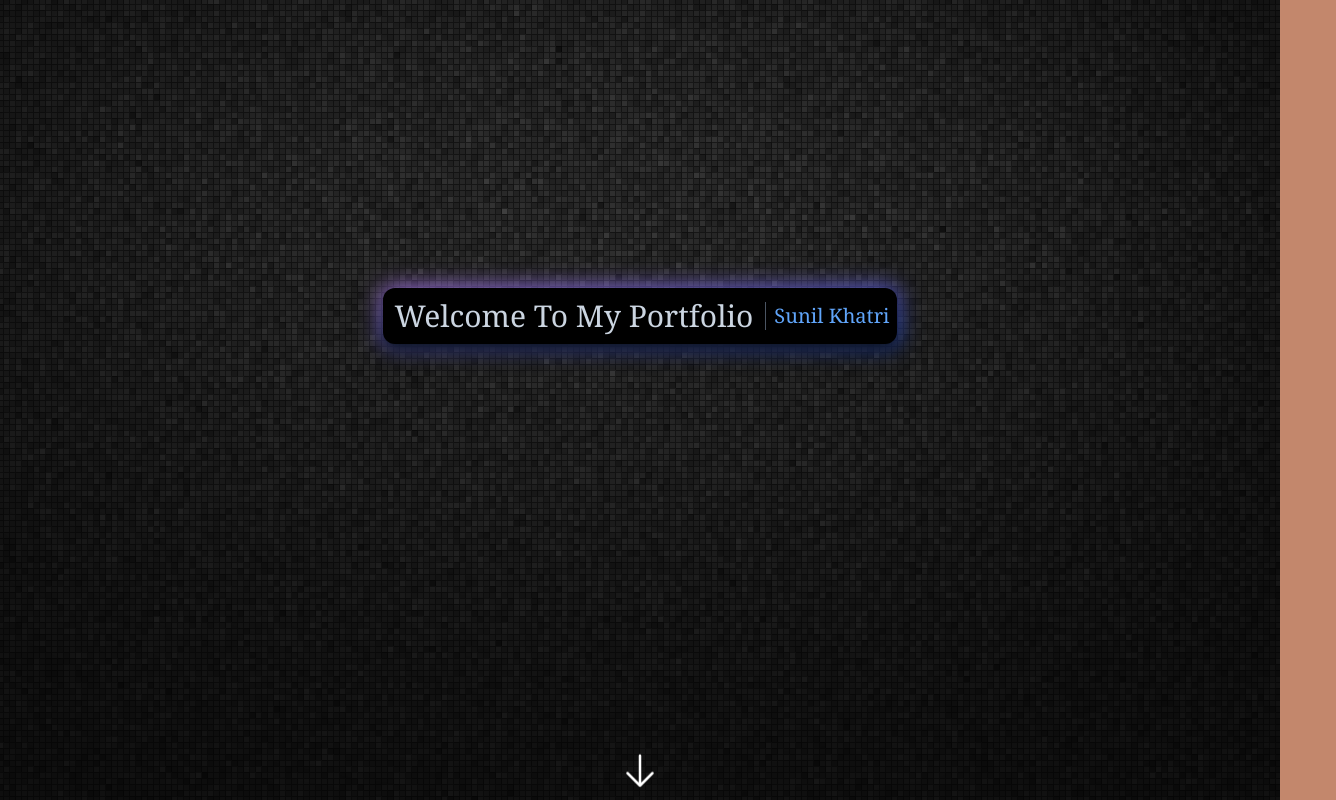
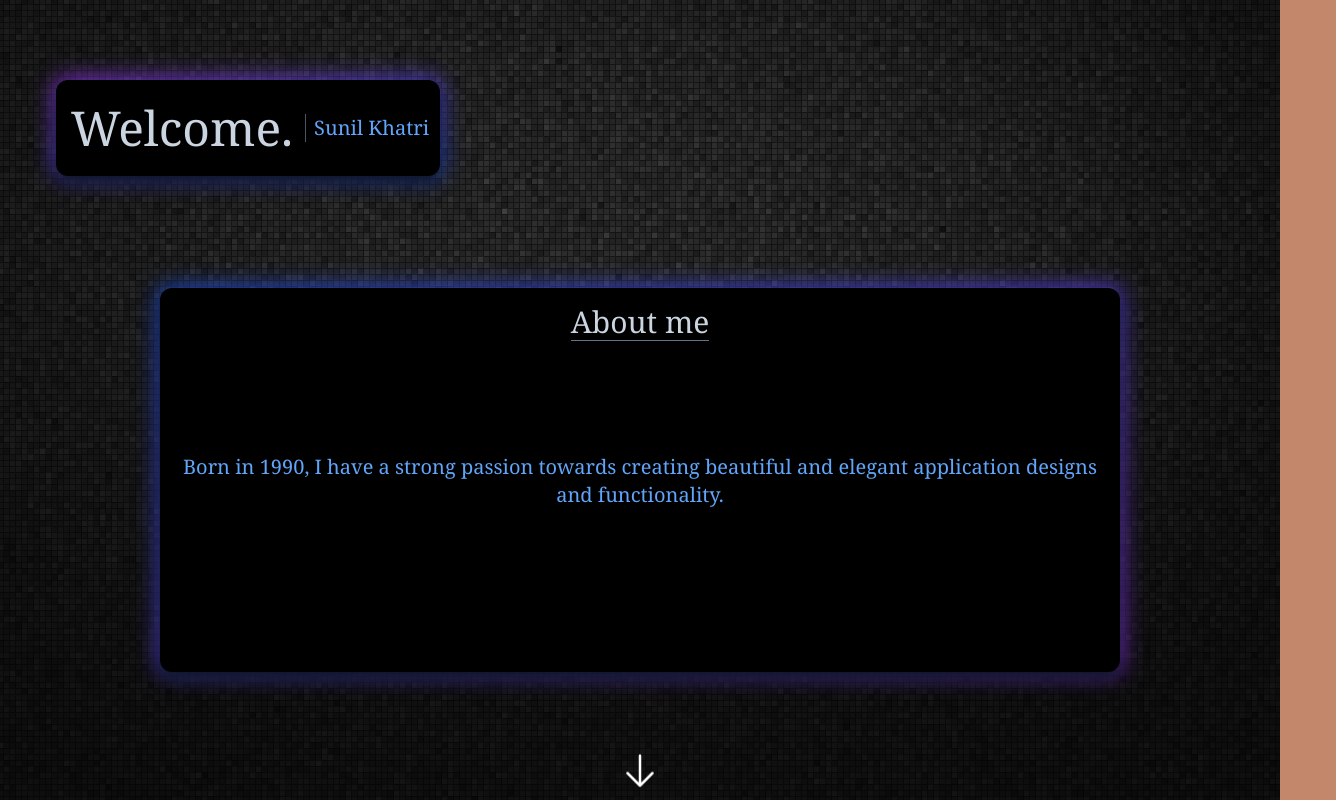
Before and after one commit to NilK15/NilK15.github.io, a React (Create React App) app: page / in a window 1280 px wide. Shown: the top 800 px of the page, 1336 px wide, since content can reach past the window. Built offline with nearby package versions, Linux system fonts and the light colour scheme.

Commit message:
added more tailwindcss and an about me card

```diff
--- a/src/pages/Profile.tsx
+++ b/src/pages/Profile.tsx
@@ -4,30 +4,38 @@ import { ImportsNotUsedAsValues } from "typescript";
 const Profile = () => {
 
     return(
-        <div className="flex h-screen bg-darkest bg-center bg-fixed justify-center ">
-            <div className="flex flex-col relative h-full ">
-                <div className="HoverGroupContainer group mt-72">
-                    <div className="HiBackground absolute h-14 w-full blur-md group-hover:blur-2xl duration-500 bg-gradient-to-br from-purple-400 to-blue-700 justify-center items-center">
-                    </div>
-                    <div className=" Hi h-14 flex shadow-lg shadow-slate-900 font-serif text-xl rounded-xl divide-x divide-gray-600 justify-center items-center relative bg-black text-slate-300 text-center ">
-                        <p className="p-3 text-3xl"> Welcome To My Portfolio </p>
-                        <p className="px-2 text-blue-400 group-hover:text-purple-400 duration-1000"> Sunil Khatri</p>
-                    </div>
+        <div className="flex h-screen bg-darkest bg-center bg-fixed  ">
+            <div className="flex flex-col relative justify-between w-full h-full ">
+                <div className="flex w-full ml-14 ">
+                <div className="HoverGroupContainer flex flex-col w-96 group mt-20 ">
+                    <div className=" flex flex-col w-96 h-24 ">
+                        <div className="HiBackground absolute h-24 w-96 blur-md group-hover:blur-2xl duration-500 bg-gradient-to-br from-purple-600 to-blue-700 justify-center items-center">
+                        </div>
+                        <div className=" Hi flex w-full h-full shadow-lg shadow-slate-900 font-serif text-xl rounded-xl divide-x divide-gray-600 justify-center items-center relative bg-black text-slate-300 text-center ">
+                            <p className="p-3 text-5xl"> Welcome. </p>
+                            <p className="px-2 text-blue-400 group-hover:text-purple-400 duration-1000"> Sunil Khatri</p>
+                        </div>
+                     </div>
+                </div>
                 </div>
                 <svg xmlns="http://www.w3.org/2000/svg" fill="none" viewBox="0 0 24 24" strokeWidth={1.5} stroke="currentColor" className=" self-center animate-bounce text-white w-10 h-10 absolute bottom-0">
                         <path strokeLinecap="round" strokeLinejoin="round" d="M19.5 13.5L12 21m0 0l-7.5-7.5M12 21V3" />
                 </svg>
-
-                {/* <div className="HoverGroupContainer group mt-72">
-                    <div className="HiBackground absolute h-14 w-full blur-md group-hover:blur-2xl duration-500 bg-gradient-to-br from-purple-400 to-blue-700 justify-center items-center">
+                <div className="flex w-full justify-center mb-32">
+                <div className="HoverGroupContainer relative flex flex-col items-center justify-center group w-3/4 h-96">
+                    <div className="HiBackground absolute w-full h-96 blur-md group-hover:blur-2xl duration-500 bg-gradient-to-br from-blue-700 to-purple-600 justify-center items-center">
                     </div>
-                    <div className=" Hi h-14 flex shadow-lg shadow-slate-900 font-serif text-xl rounded-xl divide-x divide-gray-600 justify-center items-center relative bg-black text-slate-300 text-center ">
-                        <p className="p-3 text-3xl"> Software Developer  </p>
+                    <div className=" Hi h-96 gap-28 w-full flex flex-col shadow-lg shadow-slate-900 font-serif text-xl rounded-xl items-center relative bg-black text-slate-300 text-center ">
+                        <div className="flex flex-col divide-y divide-slate-500 ">
+                            <p className=" text-3xl mt-4 h-full ">  About me  </p>
+                            <p> </p>
+                        </div>
+                        <div className=" flex flex-col justify-center px-2 text-xl text-blue-400 group-hover:text-purple-400 duration-1000">
+                            <p> Born in 1990, I have a strong passion towards creating beautiful and elegant application designs and functionality. </p>
+                        </div>
                     </div>
                 </div>
-                <svg xmlns="http://www.w3.org/2000/svg" fill="none" viewBox="0 0 24 24" strokeWidth={1.5} stroke="currentColor" className=" self-center animate-bounce text-white w-10 h-10 absolute bottom-0">
-                        <path strokeLinecap="round" strokeLinejoin="round" d="M19.5 13.5L12 21m0 0l-7.5-7.5M12 21V3" />
-                </svg> */}
+                </div>
             </div>
         </div>
 
```
